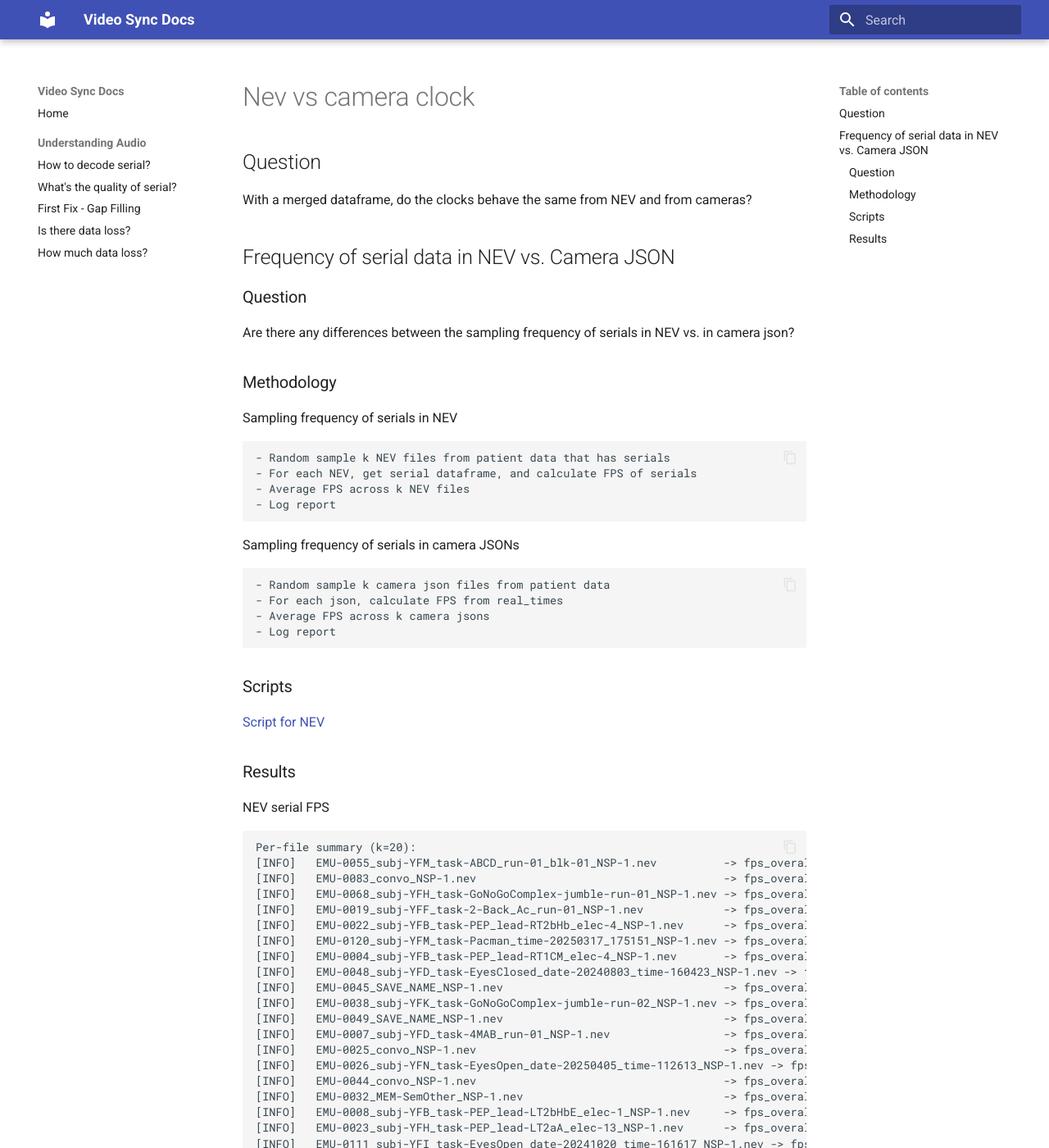
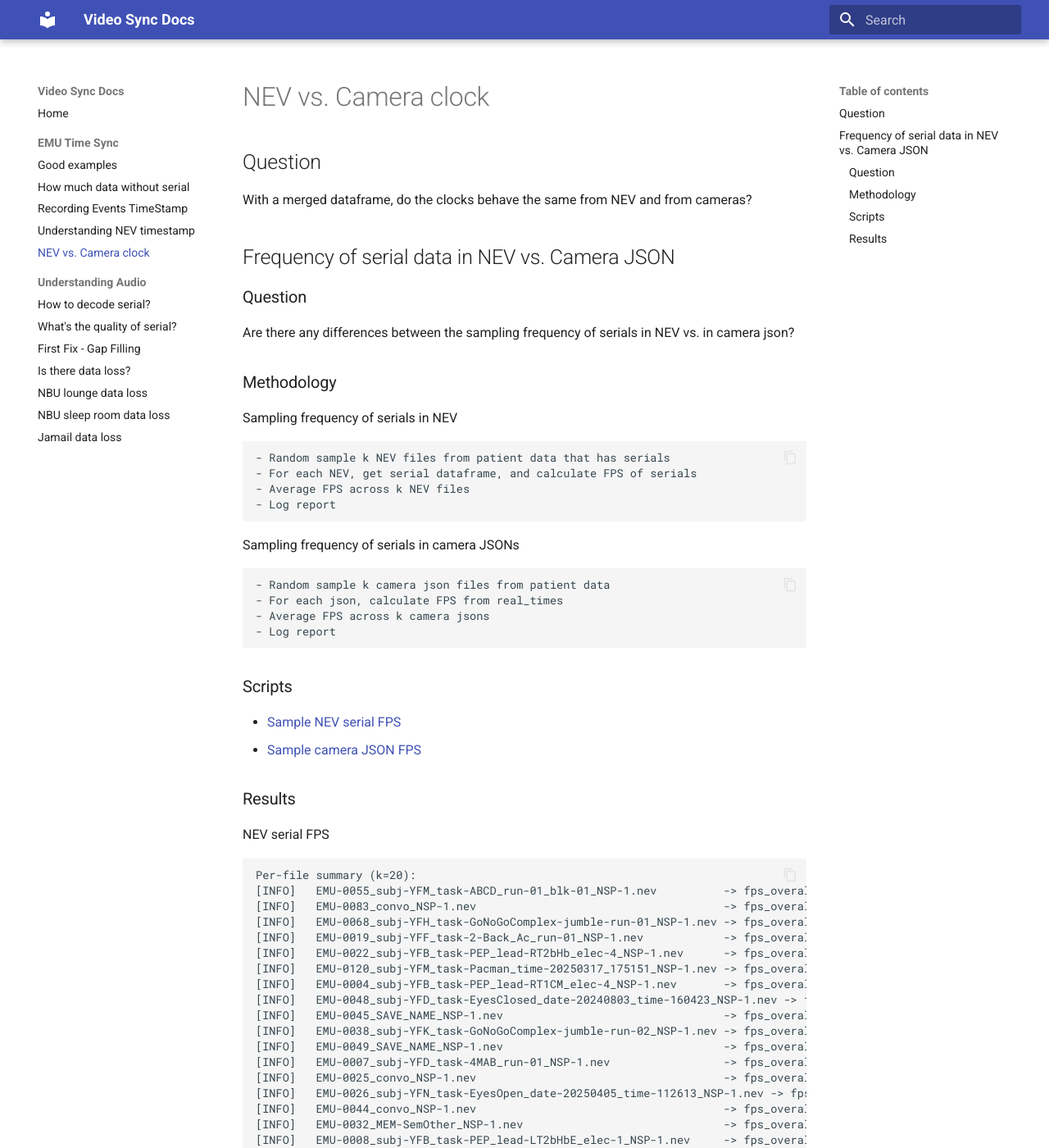
Before and after one commit to BCM-Neurosurgery/video-sync-nbu, an MkDocs documentation site: the page built from docs/emu_time_sync/nev_vs_camera_clock.md, in a window 1280 px wide and 1400 px high. Shown: the whole window at 82% size. Built offline with MkDocs 1.6.1 and Material for MkDocs 9.7.7, drawn with Linux system fonts in a browser that asks for light colours.

Commit message:
add before merge

```diff
--- a/docs/emu_time_sync/nev_vs_camera_clock.md
+++ b/docs/emu_time_sync/nev_vs_camera_clock.md
@@ -27,7 +27,8 @@
 
 ### Scripts
 
-[Script for NEV](../assets/how_much_data_without_serial/check_nev_serials.py)
+- [Sample NEV serial FPS](../assets/nev_vs_camera_clock/sample_serial_fps.py)
+- [Sample camera JSON FPS](../assets/nev_vs_camera_clock/sample_camera_json_fps.py)
 
 ### Results
 
--- a/mkdocs.yml
+++ b/mkdocs.yml
@@ -21,12 +21,21 @@
   #     - Errors: reference/errors.md
   # - Explanations:
   #     - Architecture: explanations/architecture.md
+  - EMU Time Sync:
+    - Good examples: emu_time_sync/good_examples.md
+    - How much data without serial: emu_time_sync/how_much_data_without_serial.md
+    - Recording Events TimeStamp: emu_time_sync/recording_events_timestamp.md
+    - Understanding NEV timestamp: emu_time_sync/understanding_nev_timestamp.md
+    - NEV vs. Camera clock: emu_time_sync/nev_vs_camera_clock.md
+    # - Understanding NEV digital data: emu_time_sync/understanding_nev_digital_data.md
   - Understanding Audio:
-      - How to decode serial?: understanding_audio/decoding_serial.md
-      - What's the quality of serial?: understanding_audio/serial_quality.md
-      - First Fix - Gap Filling: understanding_audio/fill_gaps.md
-      - Is there data loss?: understanding_audio/data_loss.md
-      - How much data loss?: understanding_audio/how_much_data_loss.md
+    - How to decode serial?: understanding_audio/decoding_serial.md
+    - What's the quality of serial?: understanding_audio/serial_quality.md
+    - First Fix - Gap Filling: understanding_audio/fill_gaps.md
+    - Is there data loss?: understanding_audio/data_loss.md
+    - NBU lounge data loss: understanding_audio/nbu_lounge_audio_loss.md
+    - NBU sleep room data loss: understanding_audio/nbu_sleep_audio_loss.md
+    - Jamail data loss: understanding_audio/jamail_audio_loss.md
   # - Optimizations:
       # - Decoding large MP3s: optimizations/decoding_large_mp3.md
 
```
Also changed, not shown: docs/emu_time_sync/good_examples.md (added, +3 -0 lines), prefect/USING_PREFECT_UI.md (+9 -9 lines), docs/emu_time_sync/recording_events_timestamp.md (added), 2 other files.
